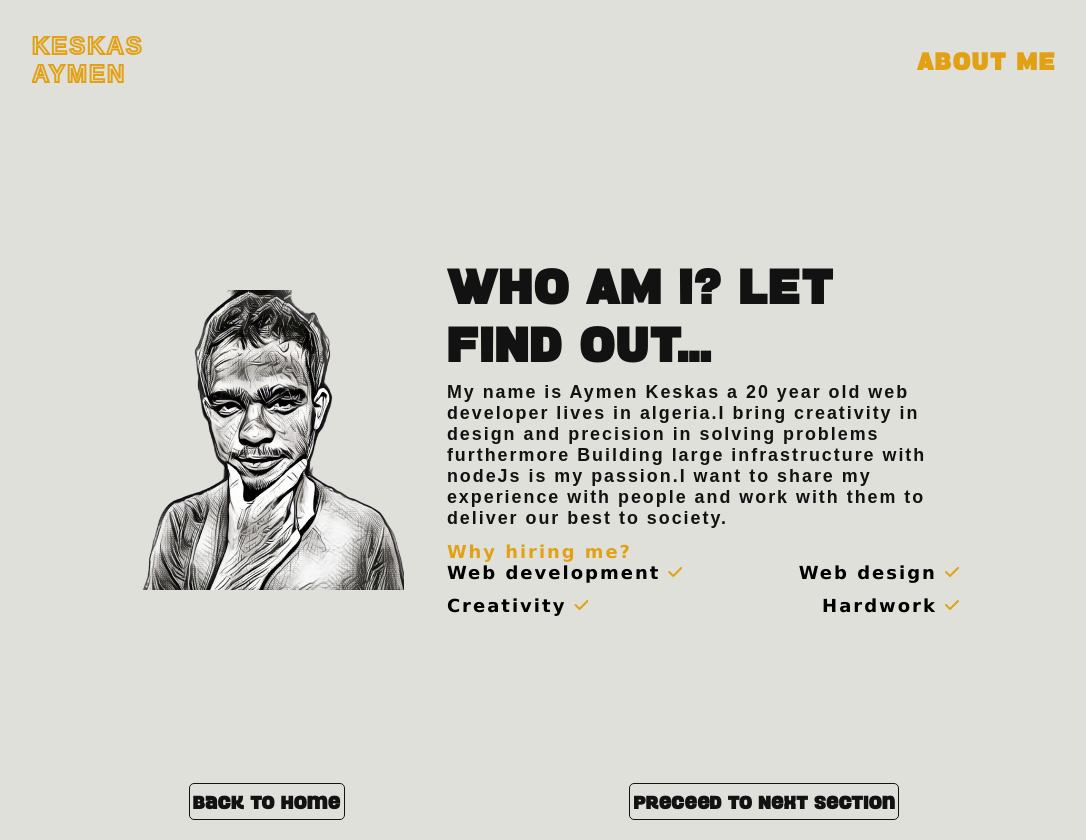
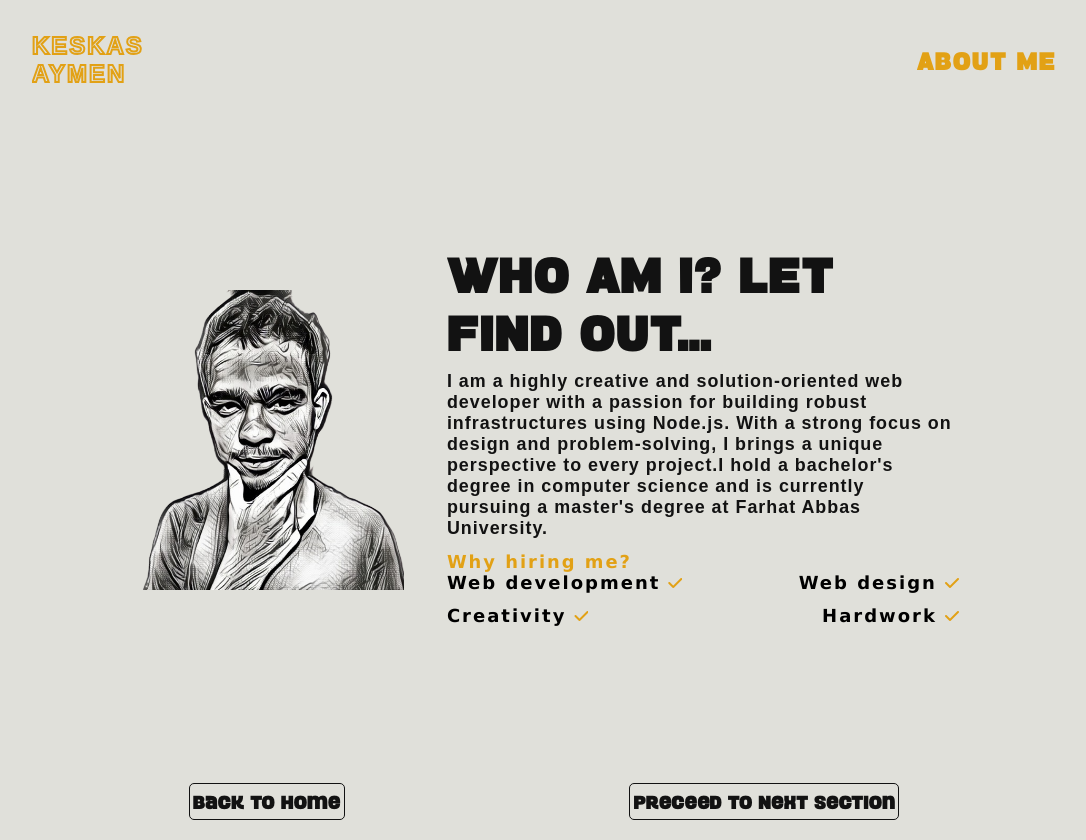
Before and after one commit to EMPTYVOID-DEV/Old-portfolio, a React (Vite) app: page /About in a window 1280 px wide. Shown: the whole page, without its empty margins (96-1182 px from the left). Built offline with nearby package versions, Linux system fonts and the light colour scheme.

Commit message:
I updated the about page description paragraph

```diff
--- a/src/Main.css
+++ b/src/Main.css
@@ -18,9 +18,11 @@
     transform: translateY(0) rotateY(-13deg);
   }
 }
+
 body {
   overflow-x: hidden;
 }
+
 * {
   margin: 0;
   padding: 0;
--- a/src/Pages/AboutMe/About.css
+++ b/src/Pages/AboutMe/About.css
@@ -87,10 +87,10 @@ div {
 .middlelayer > .Content > p {
   font-family: Arial, Helvetica, sans-serif;
   font-weight: 600;
-  letter-spacing: 2px;
+  letter-spacing: 1px;
   white-space: break-spaces;
   color: #121212;
-  font-size: clamp(16px, calc(12px + 0.46vw), 18px);
+  font-size: clamp(15px, calc(12px + 0.46vw), 18px);
 }
 .middlelayer > .Content > span {
   font-family: Verdana, Geneva, Tahoma, sans-serif;
--- a/src/Pages/AboutMe/AboutMe.tsx
+++ b/src/Pages/AboutMe/AboutMe.tsx
@@ -69,11 +69,12 @@ export default function AboutMe() {
             </m.h2>
           </div>
           <p>
-            My name is Aymen Keskas a 20 year old web developer lives in
-            algeria.I bring creativity in design and precision in solving
-            problems furthermore Building large infrastructure with nodeJs is my
-            passion.I want to share my experience with people and work with them
-            to deliver our best to society.
+            I am a highly creative and solution-oriented web developer with a
+            passion for building robust infrastructures using Node.js. With a
+            strong focus on design and problem-solving, I brings a unique
+            perspective to every project.I hold a bachelor's degree in computer
+            science and is currently pursuing a master's degree at Farhat Abbas
+            University.
           </p>
           <span>Why hiring me?</span>
           <div className="skills">
```
